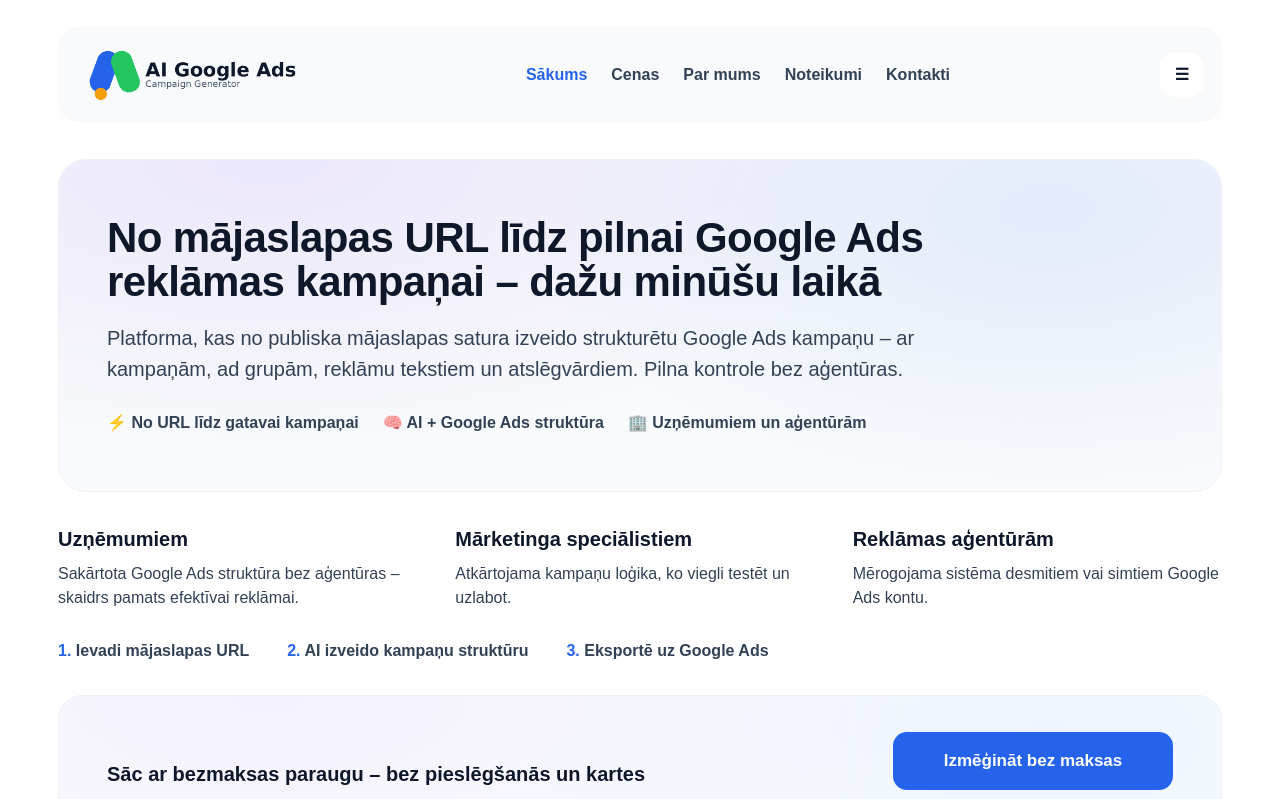
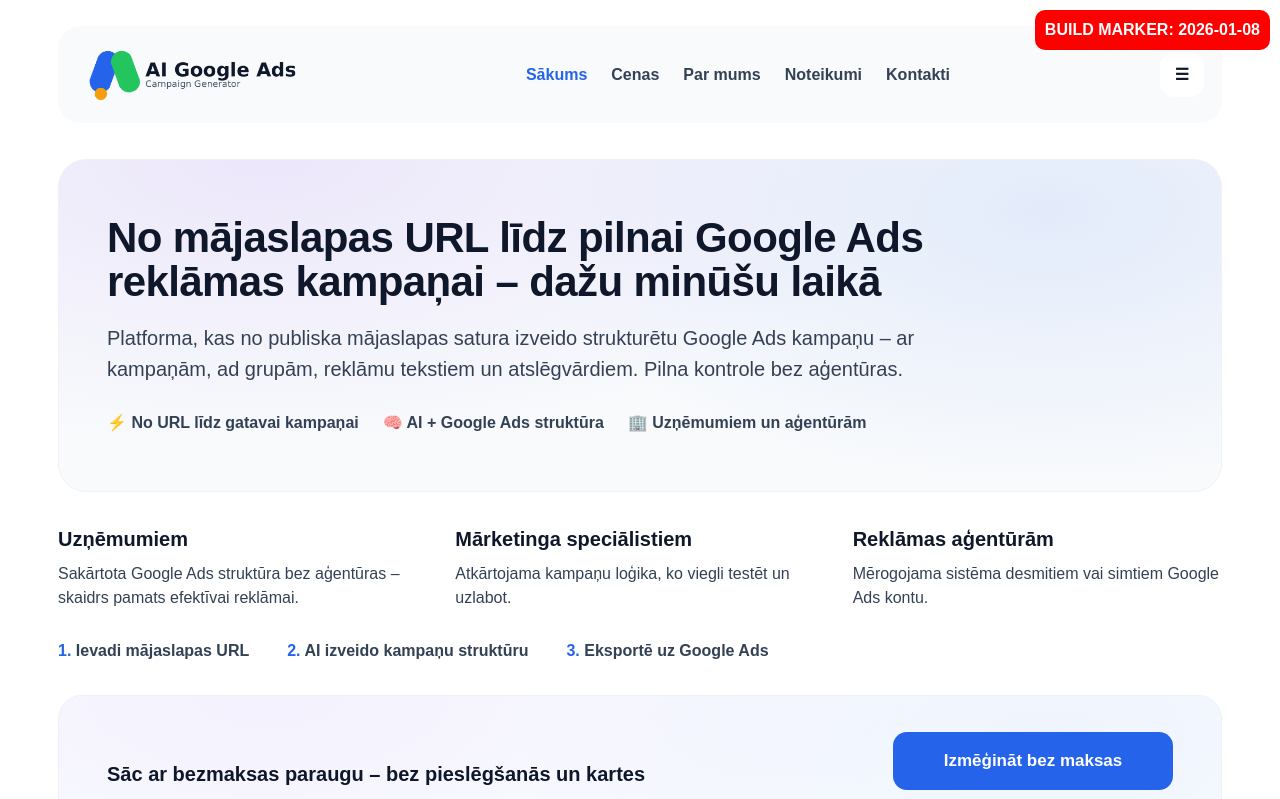
Before and after one commit to Raimonds-1964/aicampaign, a Next.js app: page / in a window 1280 px wide. Shown: the top 799 px of the page. Built offline with nearby package versions, Linux system fonts and the light colour scheme.

Commit message:
build marker

```diff
--- a/app/page.tsx
+++ b/app/page.tsx
@@ -3,6 +3,24 @@
 export default function HomePage() {
   return (
     <main style={{ paddingBottom: 80, fontFamily: "Arial, sans-serif" }}>
+      {/* ✅ BUILD MARKER (neapstrīdams tests) */}
+      <div
+        style={{
+          position: "fixed",
+          top: 10,
+          right: 10,
+          zIndex: 999999,
+          background: "red",
+          color: "white",
+          padding: "8px 10px",
+          borderRadius: 10,
+          fontWeight: 900,
+          fontFamily: "Arial",
+        }}
+      >
+        BUILD MARKER: 2026-01-08
+      </div>
+
       {/* HERO */}
       <section style={{ marginTop: 18 }}>
         <div
@@ -143,7 +161,7 @@
 
             <div>
               <Link
-                href="/dashboard/ai"
+                href="/demo"
                 style={{
                   display: "block",
                   width: "100%",
@@ -174,7 +192,7 @@
             </div>
           </div>
 
-          {/* RINDA 2 (ATJAUNOTA: “Skatīt piedāvājuma plānus”) */}
+          {/* RINDA 2 */}
           <div
             style={{
               display: "grid",
```
